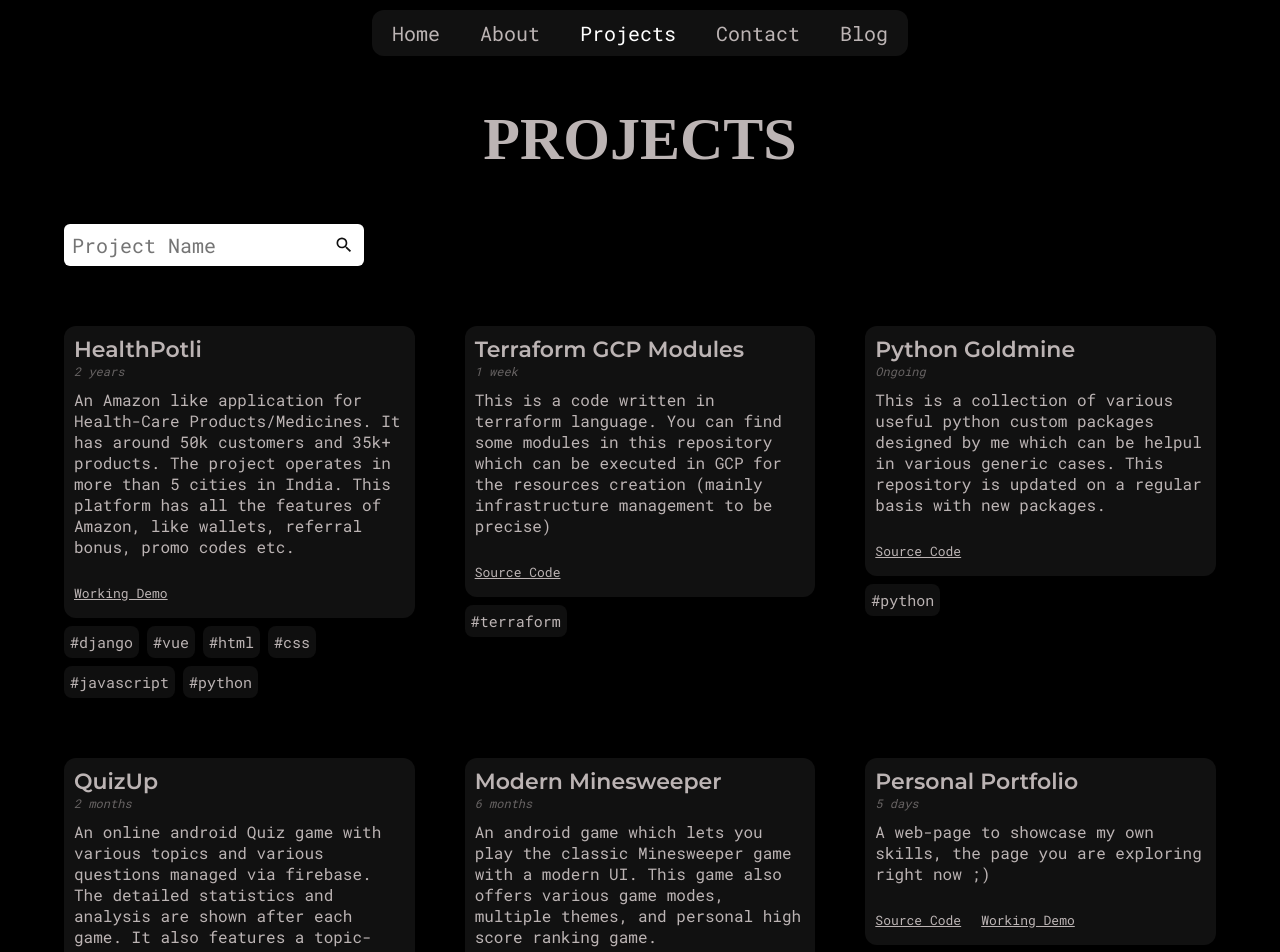
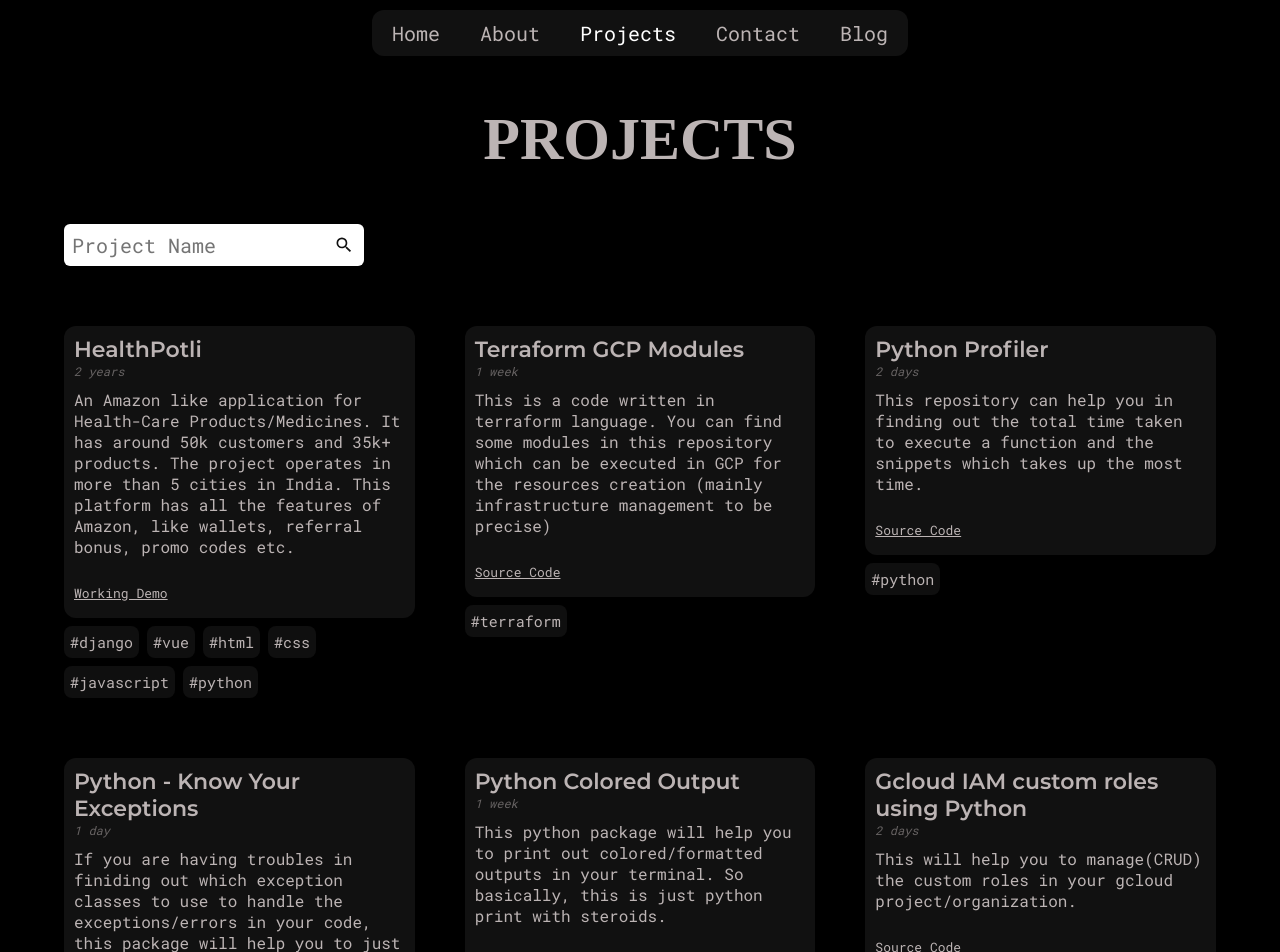
Before and after one commit to singhgautam7/GRS-portfolio-v1, a React (Create React App) app: page /projects in a window 1280 px wide. Shown: the top 952 px of the page. Built offline with nearby package versions, Linux system fonts and the light colour scheme; a web font is replaced by a local one.

Commit message:
updated projects

```diff
--- a/package.json
+++ b/package.json
@@ -9,6 +9,7 @@
     "animate.css": "^4.1.1",
     "gsap-trial": "^3.10.0",
     "loaders.css": "^0.1.2",
+    "netlify-cli": "^9.15.0",
     "react": "^17.0.2",
     "react-dom": "^17.0.2",
     "react-icons": "^4.3.1",
--- a/src/assets/data/projects.js
+++ b/src/assets/data/projects.js
@@ -33,13 +33,50 @@ const projects = [
   },
   {
     id: uuidv4(),
-    name: 'Python Goldmine',
+    name: 'Python Profiler',
     desc:
-      'This is a collection of various useful python custom packages designed by me which can be helpul in various generic cases. This repository is updated on a regular basis with new packages.',
+      'This repository can help you in finding out the total time taken to execute a function and the snippets which takes up the most time.',
     tags: ['Personal'],
     langs: [keys.KeyPython],
-    duration: 'Ongoing',
-    repository: 'https://github.com/singhgautam7/Python-GoldMine',
+    duration: '2 days',
+    repository:
+      'https://github.com/singhgautam7/Python-GoldMine/tree/master/python_profiler',
+    live: '',
+  },
+  {
+    id: uuidv4(),
+    name: 'Python - Know Your Exceptions',
+    desc:
+      'If you are having troubles in finiding out which exception classes to use to handle the exceptions/errors in your code, this package will help you to just serve you the solution for the same.',
+    tags: ['Personal'],
+    langs: [keys.KeyPython],
+    duration: '1 day',
+    repository:
+      'https://github.com/singhgautam7/Python-GoldMine/tree/master/know_your_exceptions',
+    live: 'https://pypi.org/project/know-your-exceptions/',
+  },
+  {
+    id: uuidv4(),
+    name: 'Python Colored Output',
+    desc:
+      'This python package will help you to print out colored/formatted outputs in your terminal. So basically, this is just python print with steroids.',
+    tags: ['Personal'],
+    langs: [keys.KeyPython],
+    duration: '1 week',
+    repository:
+      'https://github.com/singhgautam7/Python-GoldMine/tree/master/beauty_print',
+    live: 'https://pypi.org/project/c-out/',
+  },
+  {
+    id: uuidv4(),
+    name: 'Gcloud IAM custom roles using Python',
+    desc:
+      'This will help you to manage(CRUD) the custom roles in your gcloud project/organization.',
+    tags: ['Personal'],
+    langs: [keys.KeyPython, keys.KeyGCloud],
+    duration: '2 days',
+    repository:
+      'https://github.com/singhgautam7/Python-GoldMine/tree/master/gcloud_iam_custom_roles',
     live: '',
   },
   {
```
Also changed, not shown: 1 other file (tests, documents, lock files or other folders).
